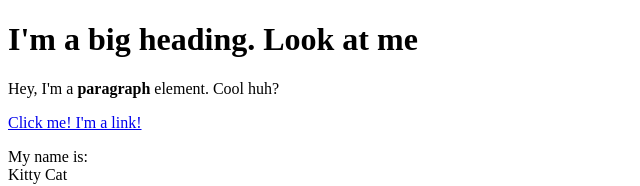
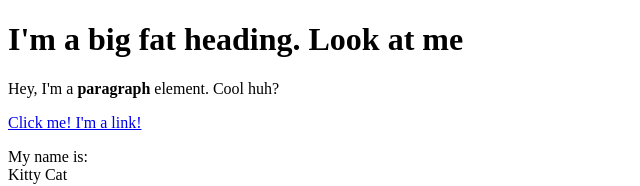
Before and after one commit to ryejet10/Cartoon-Hero, a plain HTML site: page Hero.html in a window 1280 px wide. Shown: the top 186 px of the page, without its empty margins (0-640 px from the left). Drawn offline with Linux system fonts and the light colour scheme.

Commit message:
Update Hero.html

```diff
--- a/Hero.html
+++ b/Hero.html
@@ -4,7 +4,7 @@
         <title> Test Page</title>
 </head>
 <body></body>
-    <h1> I'm a big heading. Look at me</h1>
+    <h1> I'm a big fat heading. Look at me</h1>
     <p>Hey, I'm a <b>paragraph</b> element. Cool huh?</p>
     <a href="https://google.com" target="_blank" title="Let's go to google">Click me! I'm a link!</a>
     <p>My name is:<br>
```
